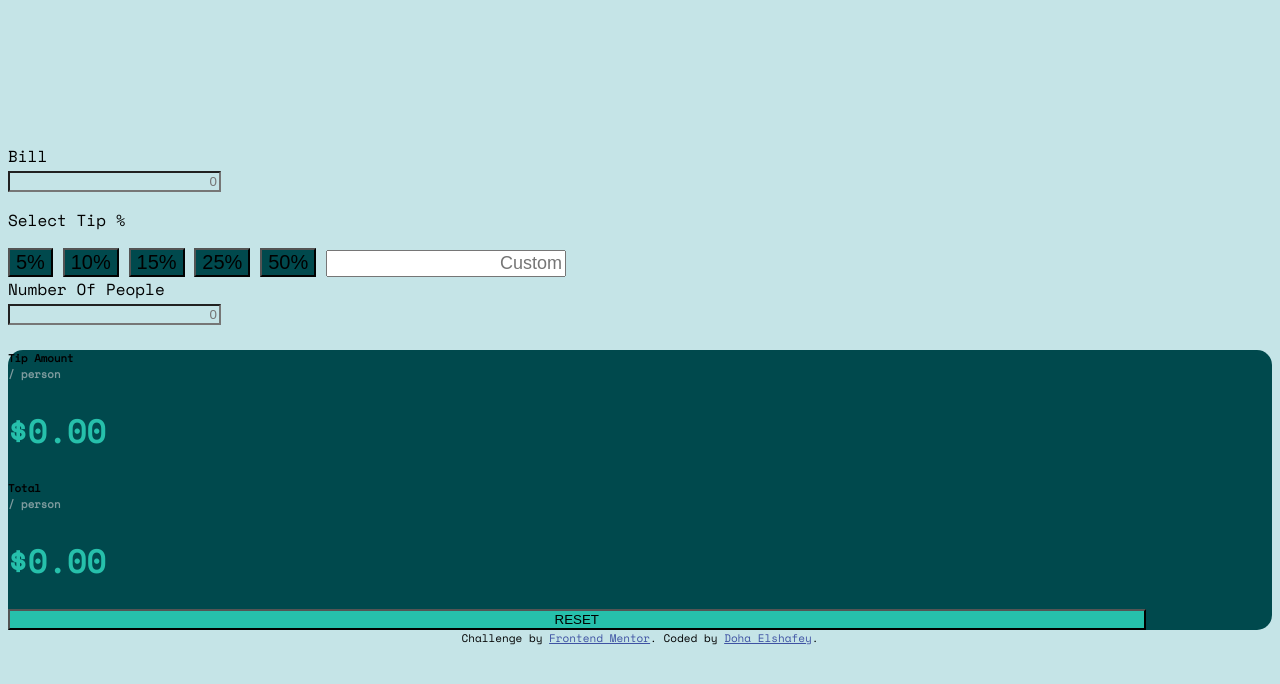
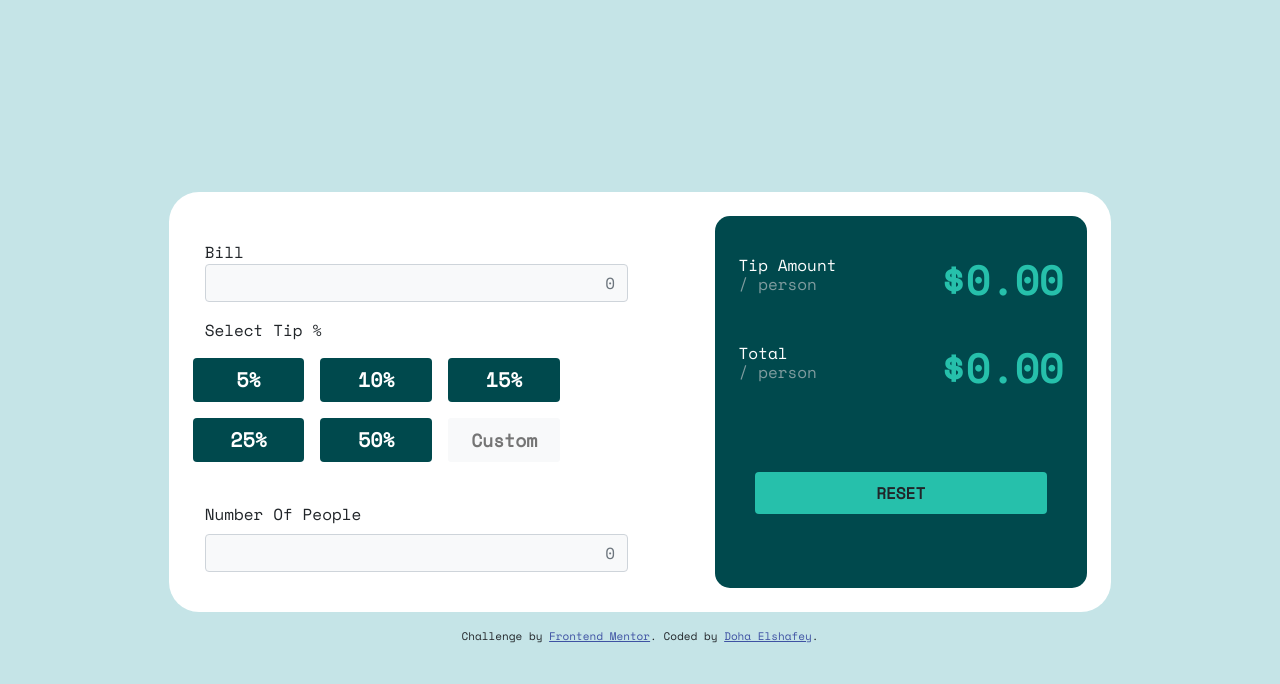
Before and after one commit to dohamoh/Tip-calculator, a plain HTML site: page index.html in a window 1280 px wide. Drawn offline with nearby package versions, Linux system fonts and the light colour scheme; the site is published under a folder, as on GitHub Pages, so addresses that start at the root find nothing.

Commit message:
Update index.html

```diff
--- a/index.html
+++ b/index.html
@@ -14,7 +14,7 @@
   <link rel="preconnect" href="https://fonts.googleapis.com">
   <link rel="preconnect" href="https://fonts.gstatic.com" crossorigin>
   <link href="https://fonts.googleapis.com/css2?family=Space+Mono&display=swap" rel="stylesheet">
-  <link rel="stylesheet" href="/bootstrap.min.css">
+  <link rel="stylesheet" href="./bootstrap.min.css">
 
   <!-- Feel free to remove these styles or customise in your own stylesheet 👍 -->
   <style>
```
